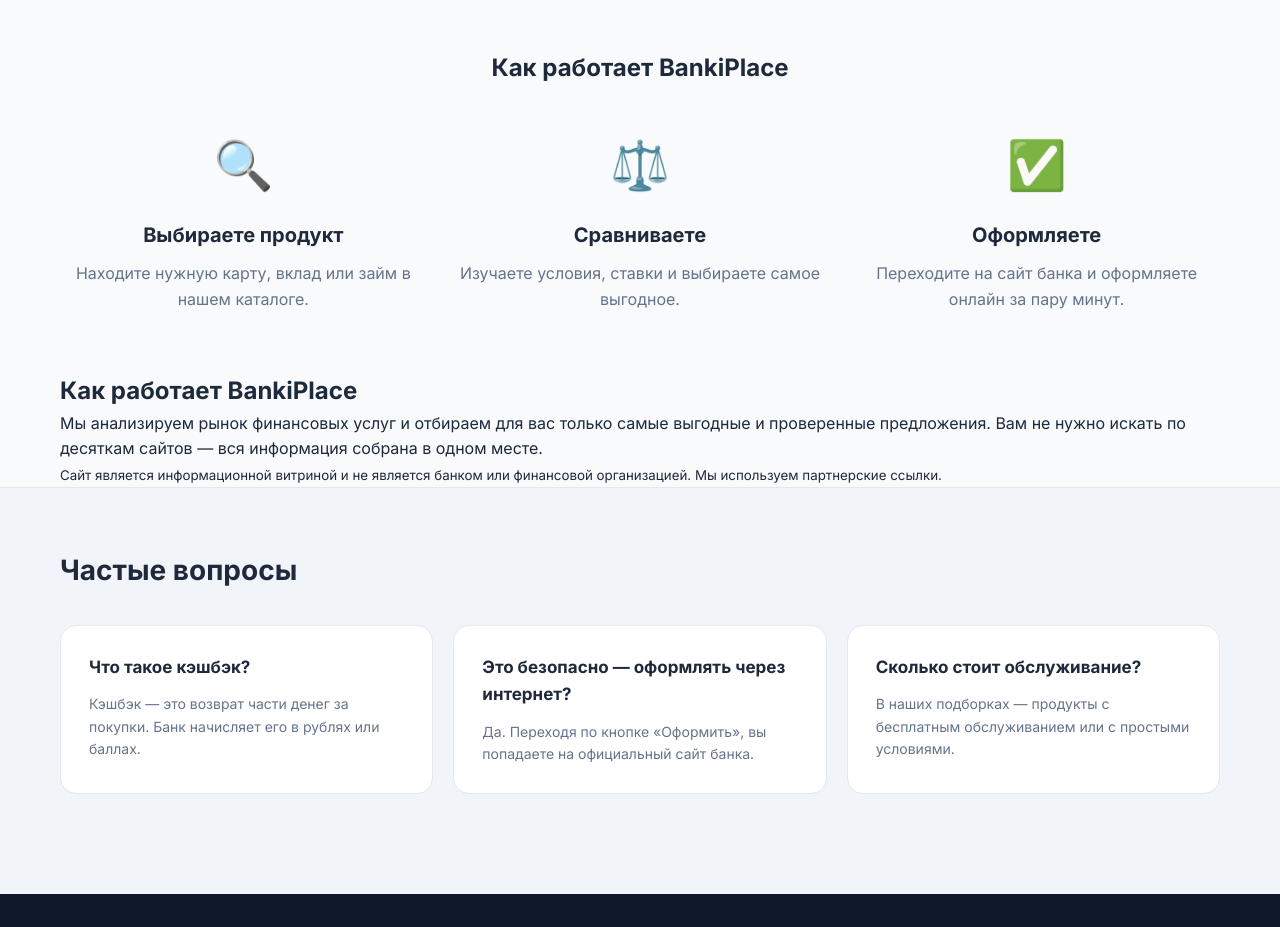
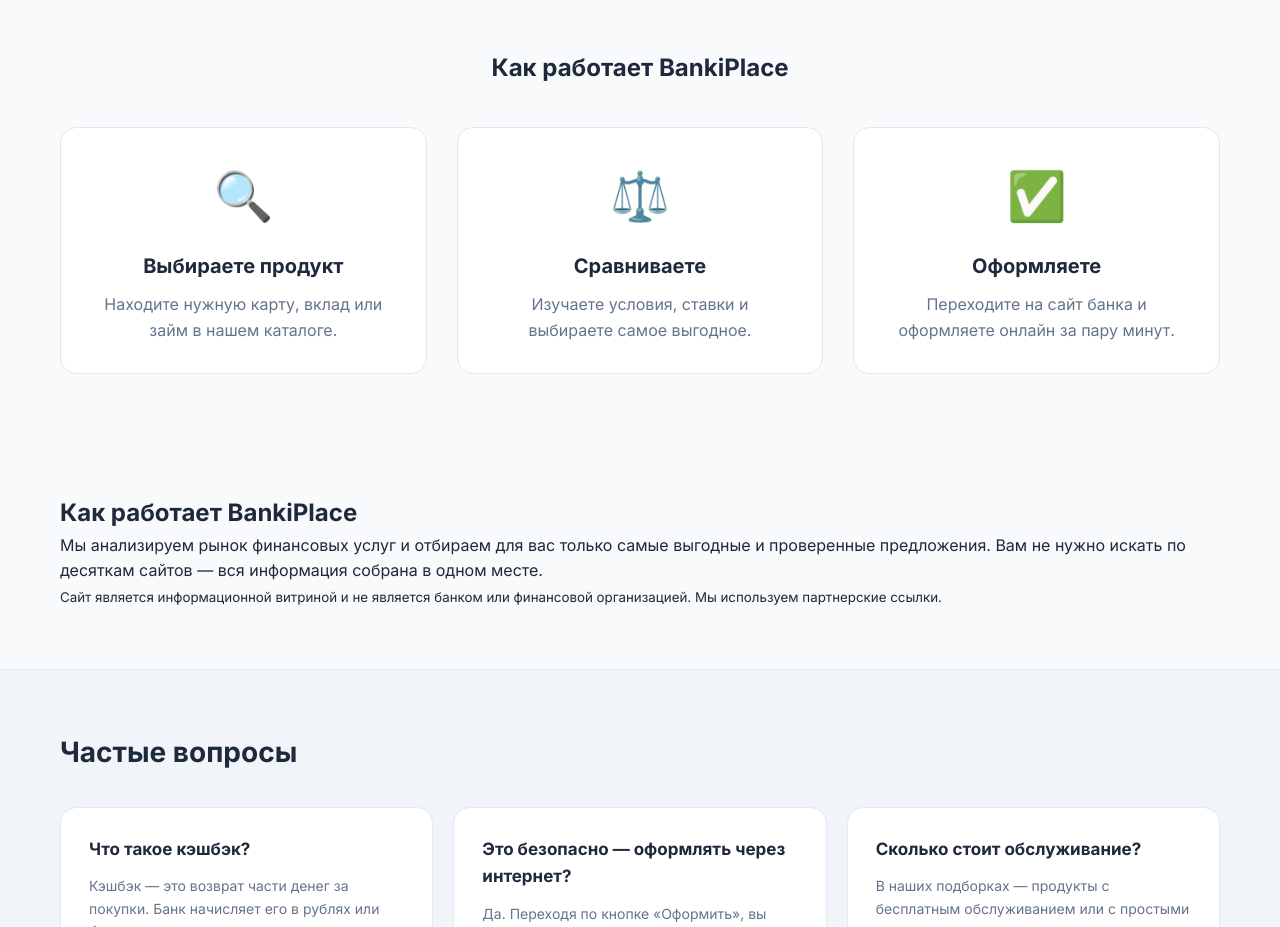
Before and after one commit to d13g0x31-del/mysite, a plain HTML site: page index.html in a window 1280 px wide. Shown: the part 1680-2607 px from the top of the page. Drawn offline with Linux system fonts and the light colour scheme; no server answers.

Commit message:
Update style.css

```diff
--- a/css/style.css
+++ b/css/style.css
@@ -829,3 +829,24 @@ body {
 .card.is-hidden {
     display: none !important;
 }
+/* Исправляем слипание секций (воздух) */
+section {
+    padding-top: 60px;
+    padding-bottom: 60px;
+}
+.hero {
+    padding-top: 70px; /* Для главного экрана оставляем побольше */
+}
+
+/* Стили для карточек шагов */
+.step-card {
+    background: #fff;
+    padding: 30px;
+    border-radius: 16px;
+    border: 1px solid #e2e8f0;
+    transition: 0.3s;
+}
+.step-card:hover {
+    transform: translateY(-5px);
+    box-shadow: 0 10px 25px rgba(0,0,0,0.05);
+}
```
